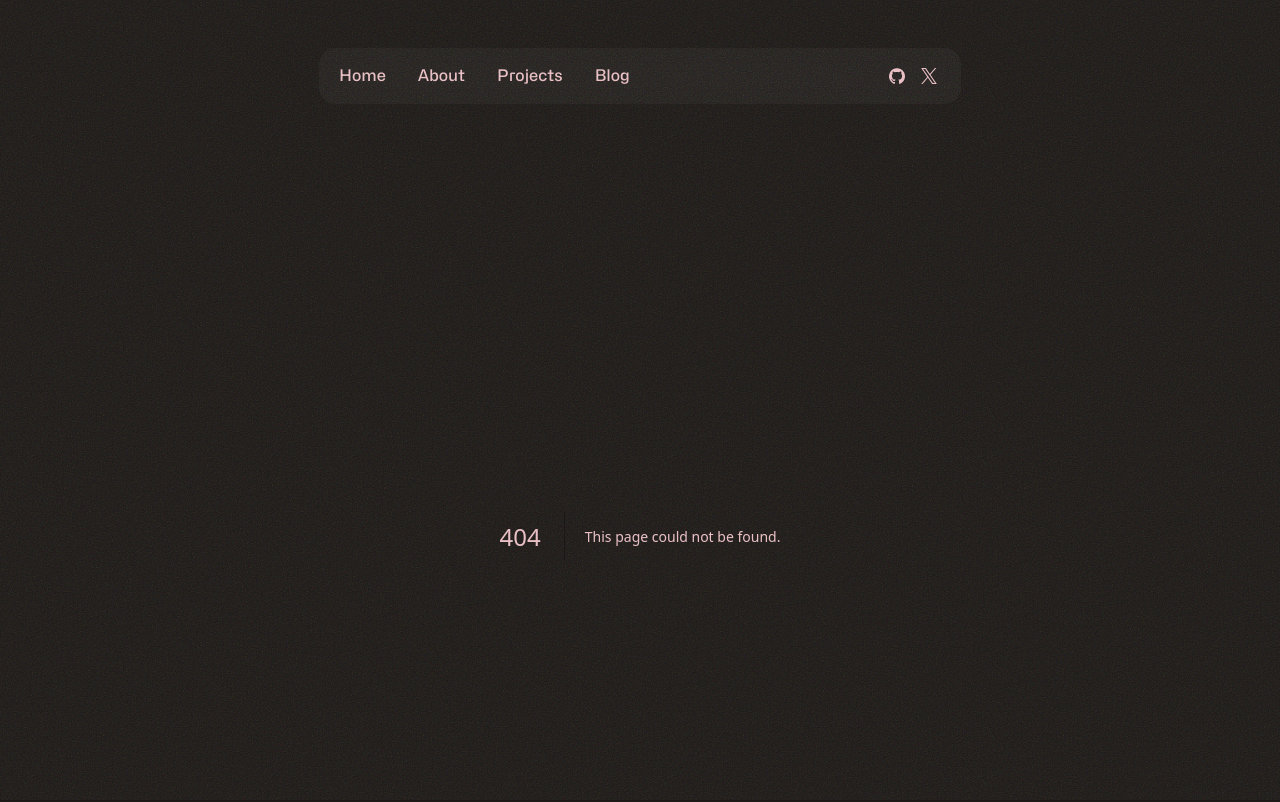
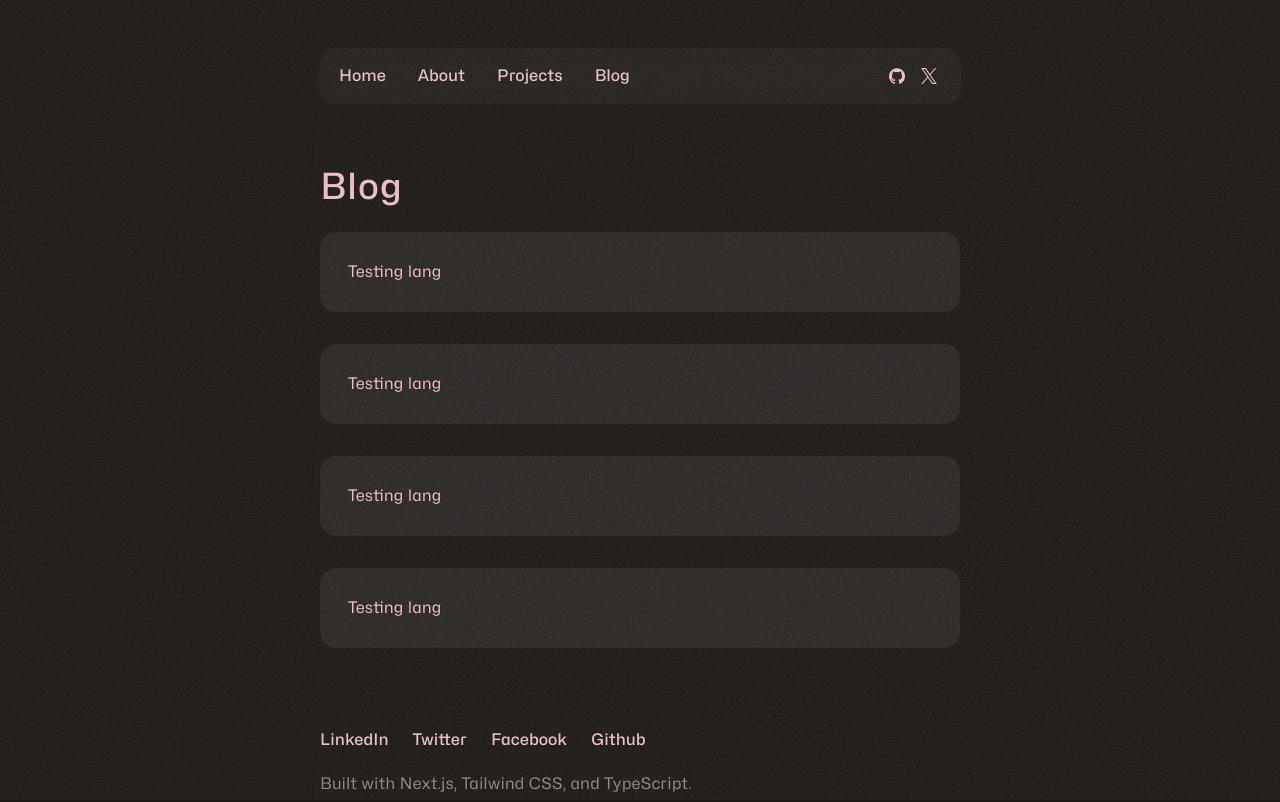
Before and after one commit to jesreel01/my-porfolio, a Next.js app: page /blog in a window 1280 px wide. Before the commit this address had no page. Shown: the top 802 px of the page. Built offline with nearby package versions, Linux system fonts and the light colour scheme.

Commit message:
feat: add blog page
- add components for the blog page

```diff
--- /dev/null
+++ b/app/blog/page.tsx
@@ -0,0 +1,18 @@
+import PostPreviewCard from "@/components/post-preview-card";
+import React from "react";
+
+const blog = () => {
+  return (
+    <div className="mt-8 ">
+      <h1 className="text-4xl font-medium tracking-wide">Blog</h1>
+      <div className="mt-6 space-y-8">
+        <PostPreviewCard />
+        <PostPreviewCard />
+        <PostPreviewCard />
+        <PostPreviewCard />
+      </div>
+    </div>
+  );
+};
+
+export default blog;
```
